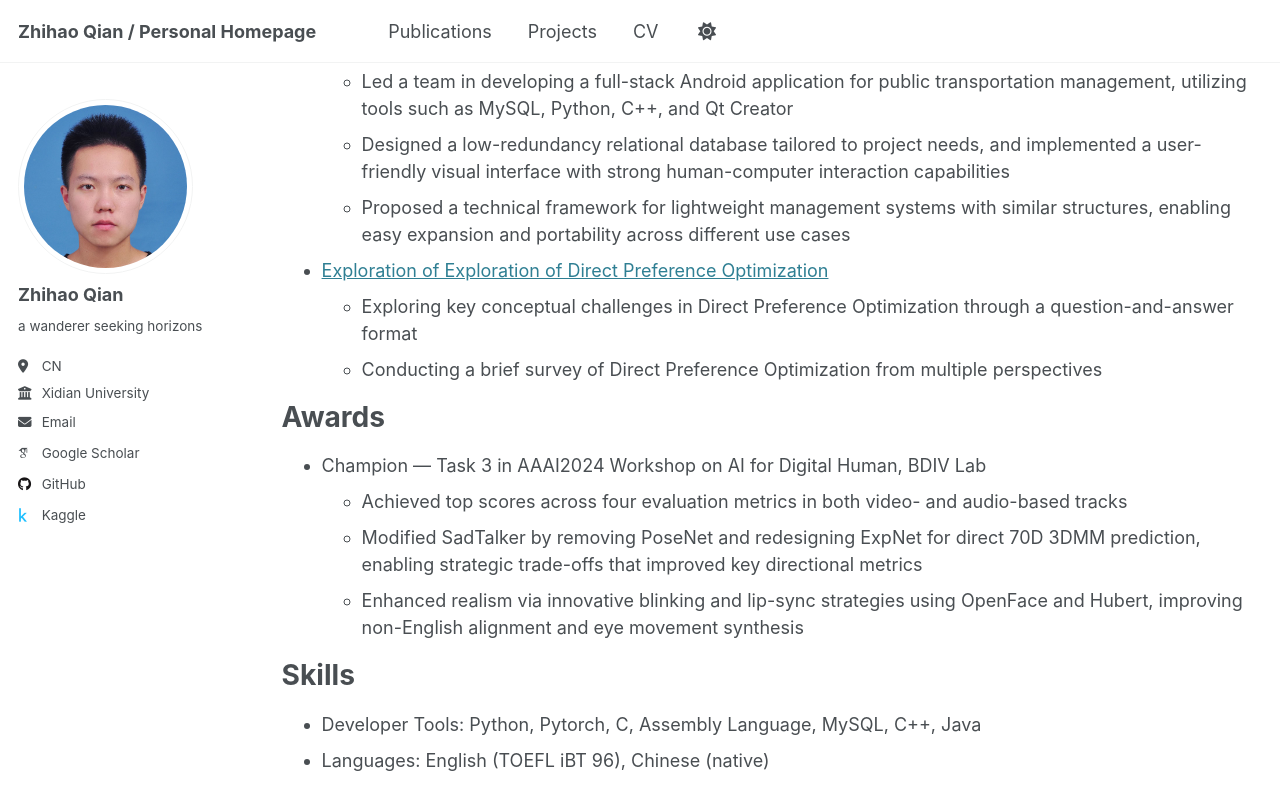
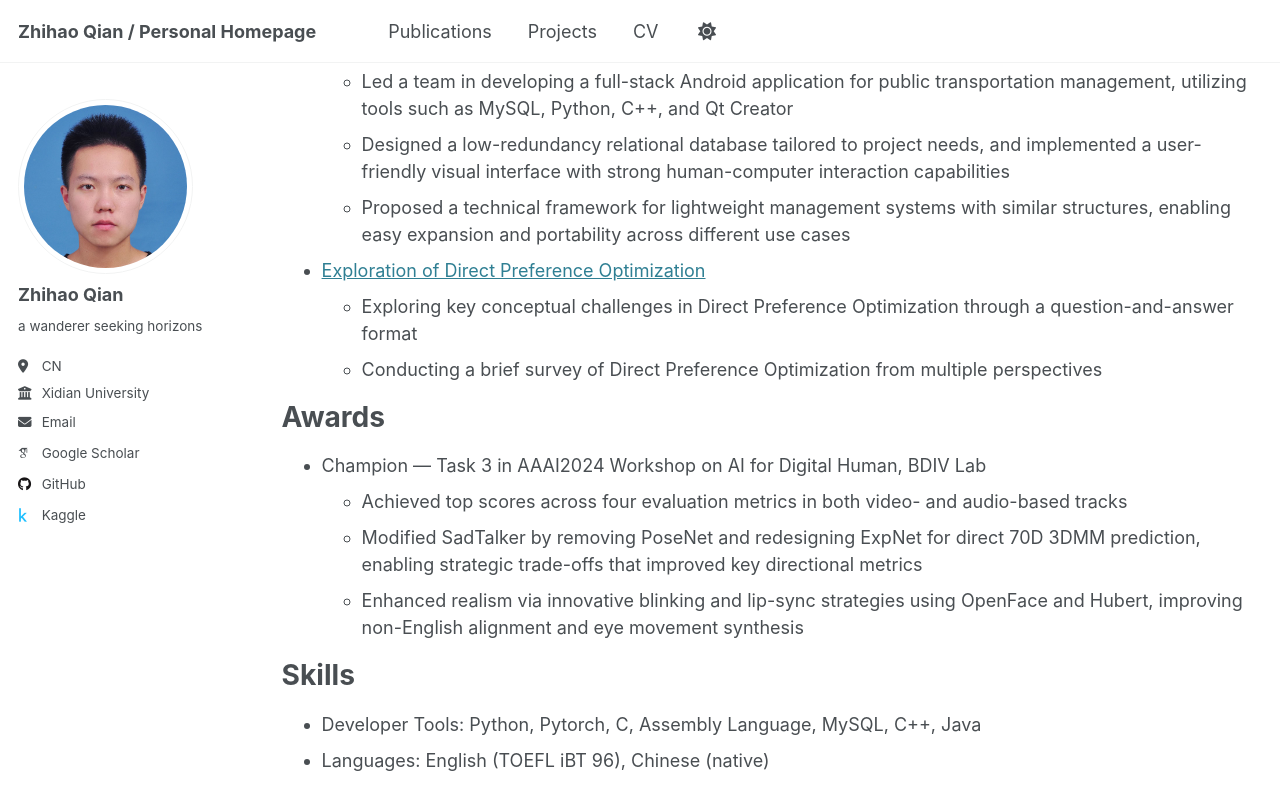
Before and after one commit to Dualego00/Dualego00.github.io, a Jekyll site: the page built from _pages/cv.md, in a window 1280 px wide and 900 px high, scrolled down 1093 px. Shown: the top 810 px of the window. Built offline with Jekyll 4.4.1, drawn with Linux system fonts in a browser that asks for light colours; some web fonts are replaced.

Commit message:
Update cv.md

```diff
--- a/_pages/cv.md
+++ b/_pages/cv.md
@@ -39,7 +39,7 @@ Projects Experience
   * Designed a low-redundancy relational database tailored to project needs, and implemented a user-friendly visual interface with strong human-computer interaction capabilities
   * Proposed a technical framework for lightweight management systems with similar structures, enabling easy expansion and portability across different use cases
 
-* [Exploration of Exploration of Direct Preference Optimization](../assets/DPO_discussion_zhihaoqian.pdf)
+* [Exploration of Direct Preference Optimization](../assets/DPO_discussion_zhihaoqian.pdf)
   * Exploring key conceptual challenges in Direct Preference Optimization through a question-and-answer format
   * Conducting a brief survey of Direct Preference Optimization from multiple perspectives
 
```
